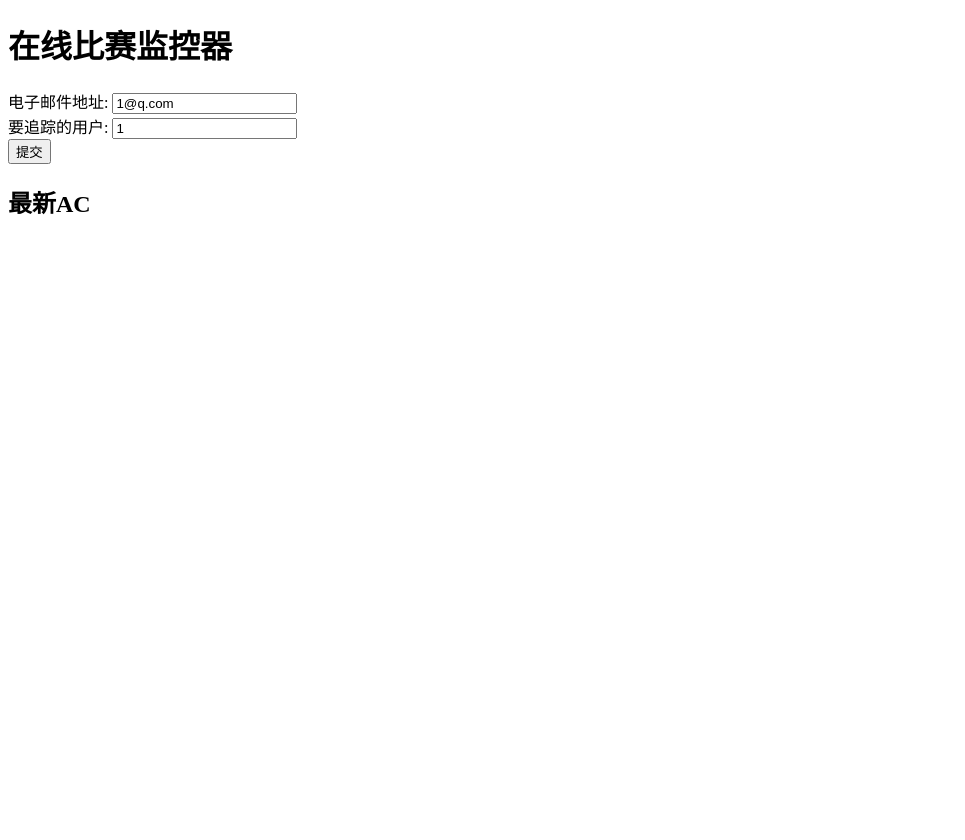
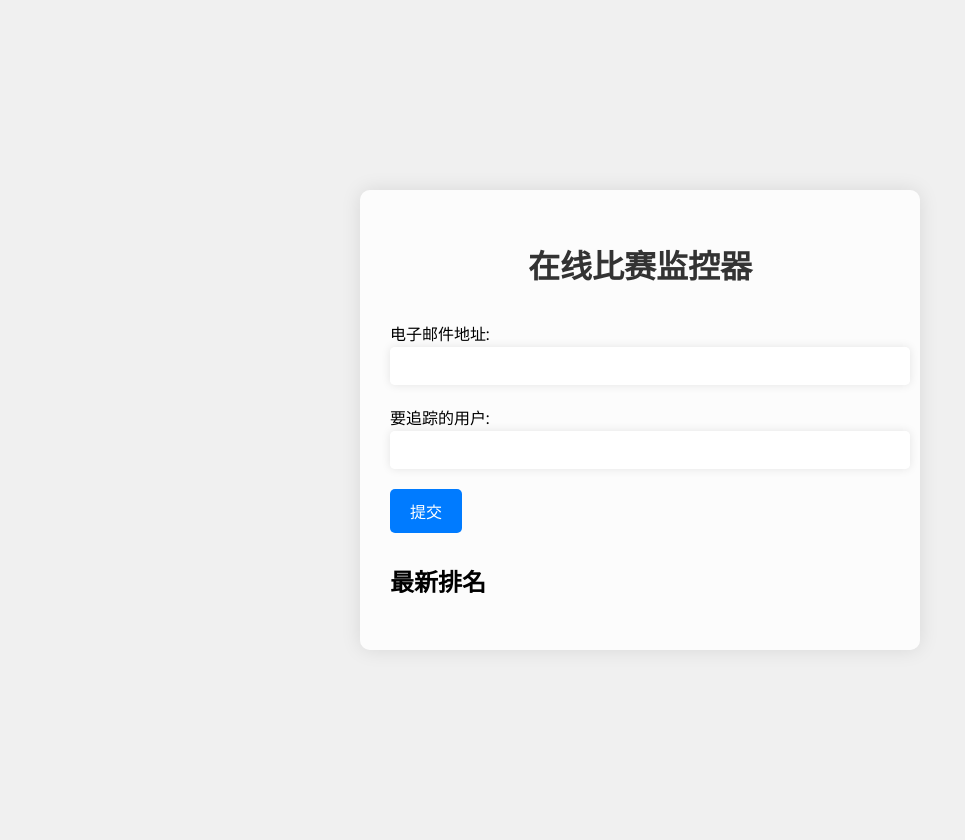
Before and after one commit to Decent898/BITLeXueRANK_2024C, a Flask app: page / in a window 1280 px wide. Shown: the whole page, without its empty margins (0-965 px from the left). Before the commit the page ends 215 px from the top, so only its background shows below. Run offline with Flask 3, Linux system fonts and the light colour scheme.

Commit message:
1.5.1 优化UI

```diff
--- a/app.py
+++ b/app.py
@@ -1,14 +1,12 @@
 # app.py
 from flask import Flask, render_template, request
 from flask import jsonify
-import inspect
-import ctypes
 from main import OnlineCompetitionMonitor
 
 app = Flask(__name__)
 
-email = "1@q.com"
-user_to_track = "1"
+email = ""
+user_to_track = ""
 
 monitor = OnlineCompetitionMonitor()
 monitor.login()
@@ -19,27 +17,22 @@ monitor_thread=monitor.start_monitoring()
 def get_ranking():
     with open('data.txt', 'r') as file:
         lines = file.readlines()
-    # 从monitor对象获取最新排名信息
     latest_ranking=[]
     for i in range(-1, -10, -1):
         [formatted_time, current_user_name, current_problem_name] = eval(lines[i])
-        latest_ranking.append(f"{formatted_time}:{current_user_name}: {current_problem_name}")  # 将排名数据添加到列表中
+        latest_ranking.append(f"{formatted_time}: {current_user_name}: {current_problem_name}")  # 将排名数据添加到列表中
     return jsonify(latest_ranking)
 
 @app.route('/', methods=['GET', 'POST'])
 def index():
     global email, user_to_track
     if request.method == 'POST':
-        # 获取表单数据
         email = request.form['email']
         user_to_track = request.form['user_to_track']
-        # 您可以在这里执行相应的操作,例如更新配置文件或重新初始化monitor对象
-        # monitor.aimed_user=user_to_track
-        # monitor.receiver_email_address=email
         monitor.change_aim(user_to_track,email)
 
     return render_template('index.html', email=email, user_to_track=user_to_track)
 
 if __name__ == '__main__':
-    app.run("10.171.149.10",port=516,debug=True)
+    app.run("10.171.149.10",port=516,debug=False)
     monitor_thread.join()
--- a/main.py
+++ b/main.py
@@ -46,6 +46,7 @@ class OnlineCompetitionMonitor:
         monitor_thread = threading.Thread(target=self.monitor)
         monitor_thread.start()
         return monitor_thread
+
     def monitor(self):
         print("Aimed at:",self.aimed_user)
         print("------SYSTEM START------")
@@ -53,6 +54,7 @@ class OnlineCompetitionMonitor:
         temporary_data = [['' for i in range(2)] for j in range(16)]
         while True:
             self.driver.refresh()
+            print("Aimed at:",self.aimed_user)
             first_prize_problem_path = '/html/body/div[1]/div[3]/div/div/section[2]/aside/section[3]/div/div/table/tbody'
             count = 1
             with open('data.txt', 'r') as file:
@@ -73,7 +75,7 @@ class OnlineCompetitionMonitor:
                 temporary_data[count][1] = current_problem_name
 
             for i in range(count - 1, 1, -1):
-                print("Aimed at:",self.aimed_user)
+
                 [current_user_name, current_problem_name] = temporary_data[i]
 
                 formatted_time = time.strftime('%Y-%m-%d %H:%M:%S')
--- a/templates/index.html
+++ b/templates/index.html
@@ -1,17 +1,96 @@
-<!-- templates/index.html -->
 <!DOCTYPE html>
-<html>
-
+<html lang="en">
 <head>
+    <meta charset="UTF-8">
+    <meta name="viewport" content="width=device-width, initial-scale=1.0">
     <title>在线比赛监控器</title>
     <script src="https://code.jquery.com/jquery-3.6.0.min.js"></script>
+    <style>
+        @import url('https://fonts.googleapis.com/css2?family=Poppins:wght@400;500;600&display=swap');
+
+        body {
+            font-family: 'Poppins', sans-serif;
+            margin: 0;
+            padding: 20px;
+            background-color: #f0f0f0;
+            display: flex;
+            justify-content: center;
+            align-items: center;
+            min-height: 100vh;
+        }
+
+        .container {
+            background-color: rgba(255, 255, 255, 0.8);
+            backdrop-filter: blur(10px);
+            border-radius: 10px;
+            padding: 30px;
+            box-shadow: 0 0 20px rgba(0, 0, 0, 0.1);
+            max-width: 500px;
+            width: 100%;
+        }
+
+        h1 {
+            text-align: center;
+            margin-bottom: 30px;
+            color: #333;
+        }
+
+        form {
+            margin-bottom: 30px;
+        }
+
+        input[type="email"], input[type="text"] {
+            padding: 10px;
+            width: 100%;
+            margin-bottom: 20px;
+            border: none;
+            border-radius: 5px;
+            background-color: rgba(255, 255, 255, 0.8);
+            backdrop-filter: blur(10px);
+            box-shadow: 0 0 10px rgba(0, 0, 0, 0.1);
+            color: #333;
+            font-size: 16px;
+        }
+
+        button {
+            padding: 10px 20px;
+            background-color: #007bff;
+            color: #fff;
+            border: none;
+            border-radius: 5px;
+            cursor: pointer;
+            font-size: 16px;
+            transition: background-color 0.3s ease;
+        }
+
+        button:hover {
+            background-color: #0056b3;
+        }
+
+        ul {
+            list-style-type: none;
+            padding: 0;
+            margin: 0;
+        }
+
+        li {
+            margin-bottom: 10px;
+            background-color: rgba(255, 255, 255, 0.8);
+            backdrop-filter: blur(10px);
+            padding: 10px;
+            border-radius: 5px;
+            box-shadow: 0 0 10px rgba(0, 0, 0, 0.1);
+            color: #333;
+            font-size: 16px;
+        }
+    </style>
     <script>
-        $(document).ready(function () {
+        $(document).ready(function() {
             function updateRanking() {
                 $.ajax({
                     url: '/get_ranking',
                     type: 'GET',
-                    success: function (data) {
+                    success: function(data) {
                         var rankingList = '';
                         for (var i = 0; i < data.length; i++) {
                             rankingList += '<li>' + data[i] + '</li>';
@@ -25,8 +104,8 @@
         });
     </script>
 </head>
-
 <body>
+    <div class="container">
         <h1>在线比赛监控器</h1>
         <form method="post">
             <label for="email">电子邮件地址:</label>
@@ -37,9 +116,8 @@
             <br>
             <button type="submit">提交</button>
         </form>
-
-    <h2>最新AC</h2>
+        <h2>最新排名</h2>
         <ul id="ranking-list"></ul>
+    </div>
 </body>
-
 </html>
```
Also changed, not shown: README.md. Lines whose indentation alone changed are shown as unchanged.
